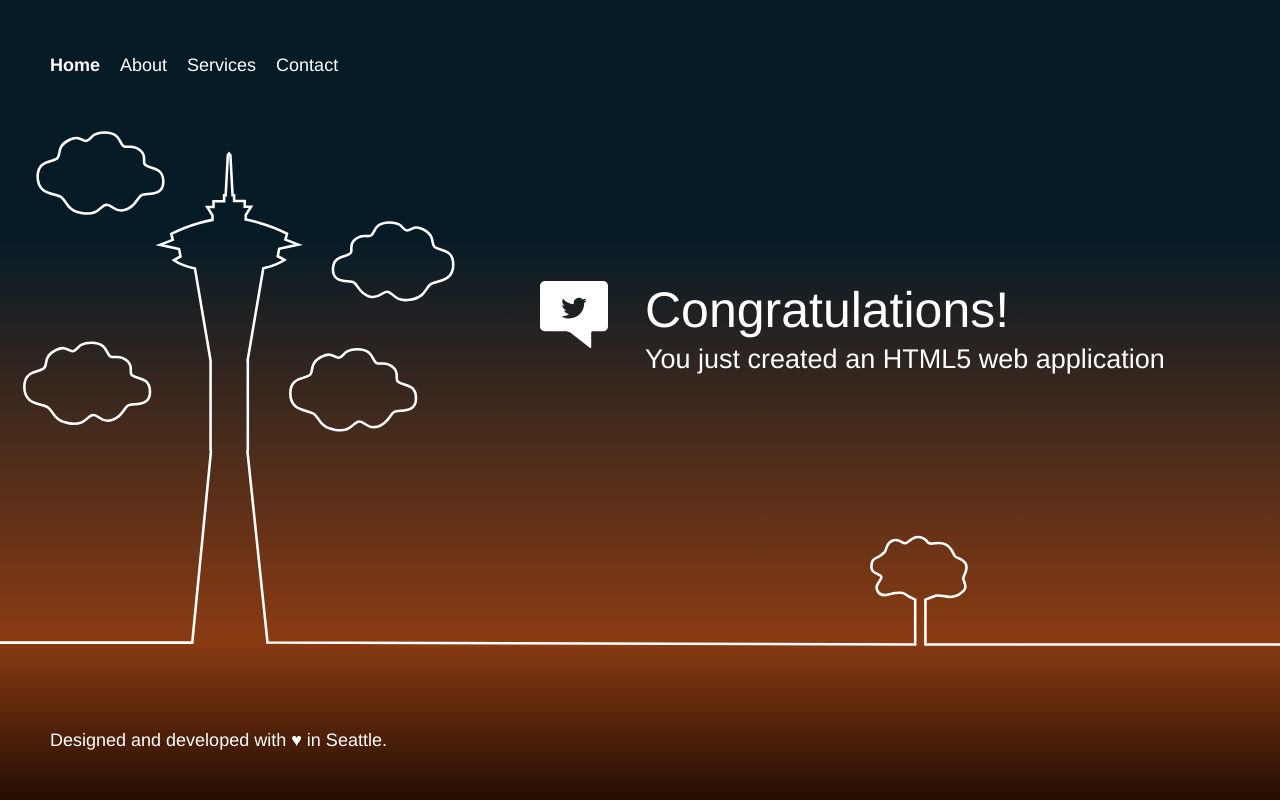
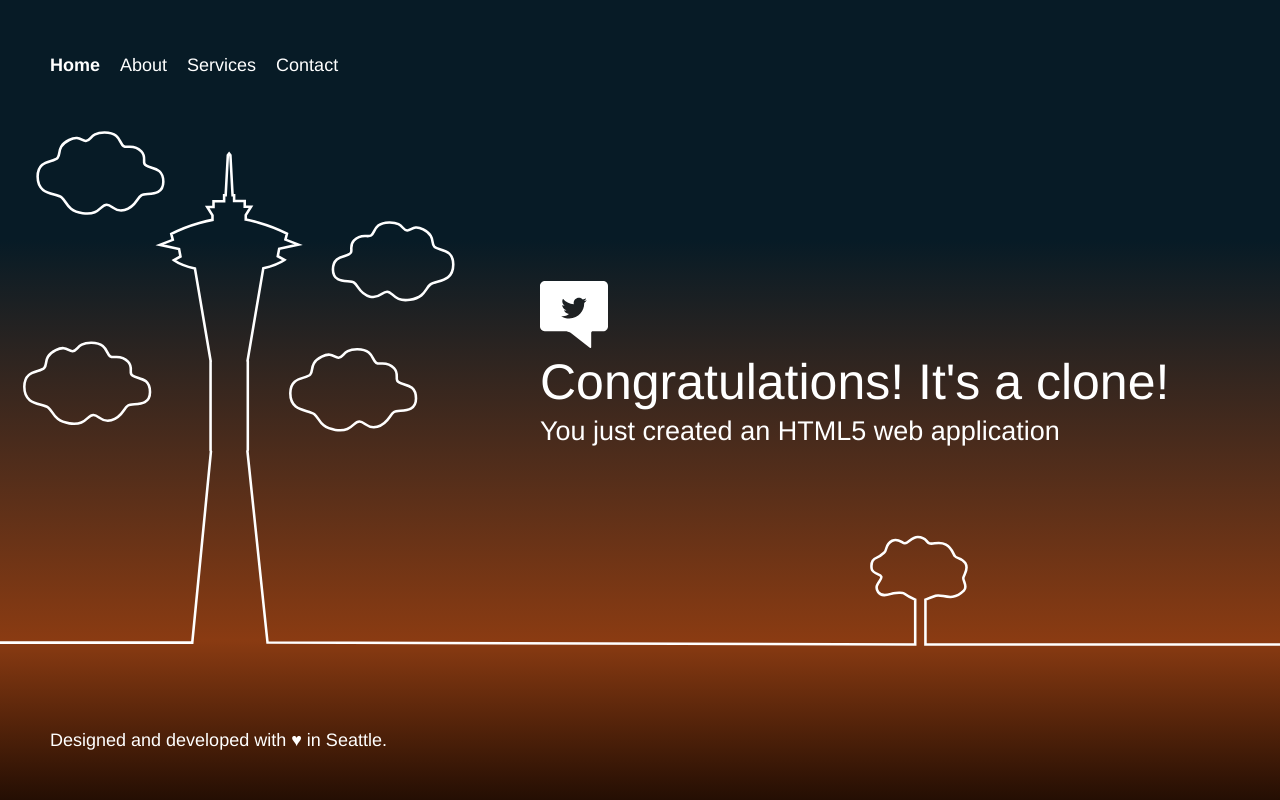
Before and after one commit to myerswyo/githubtests, a plain HTML site: page webpage/index.html in a window 1280 px wide. Drawn offline with Linux system fonts and the light colour scheme.

Commit message:
Message change

```diff
--- a/webpage/index.html
+++ b/webpage/index.html
@@ -58,7 +58,7 @@
         <div class="message">
             <a class="twitter-link" href="http://twitter.com/home/?status=I%20created%20a%20project%20with%20AWS%20CodeStar!%20%23AWS%20%23AWSCodeStar%20https%3A%2F%2Faws.amazon.com%2Fcodestar"><img src="img/tweet.svg" /></a>
             <div class="text">
-                <h1>Congratulations!</h1>
+                <h1>Congratulations! It's a clone!</h1>
                 <h2>You just created an HTML5 web application</h2>
             </div>
         </div>
```
